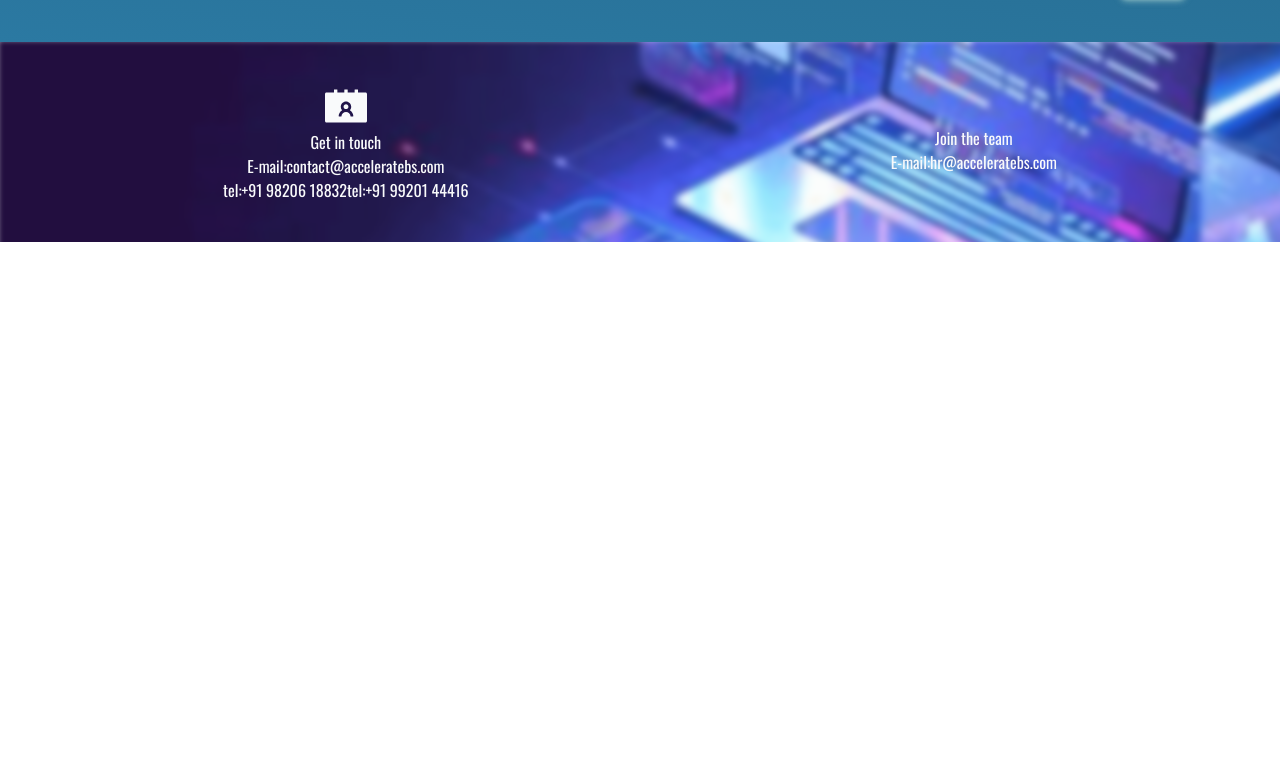
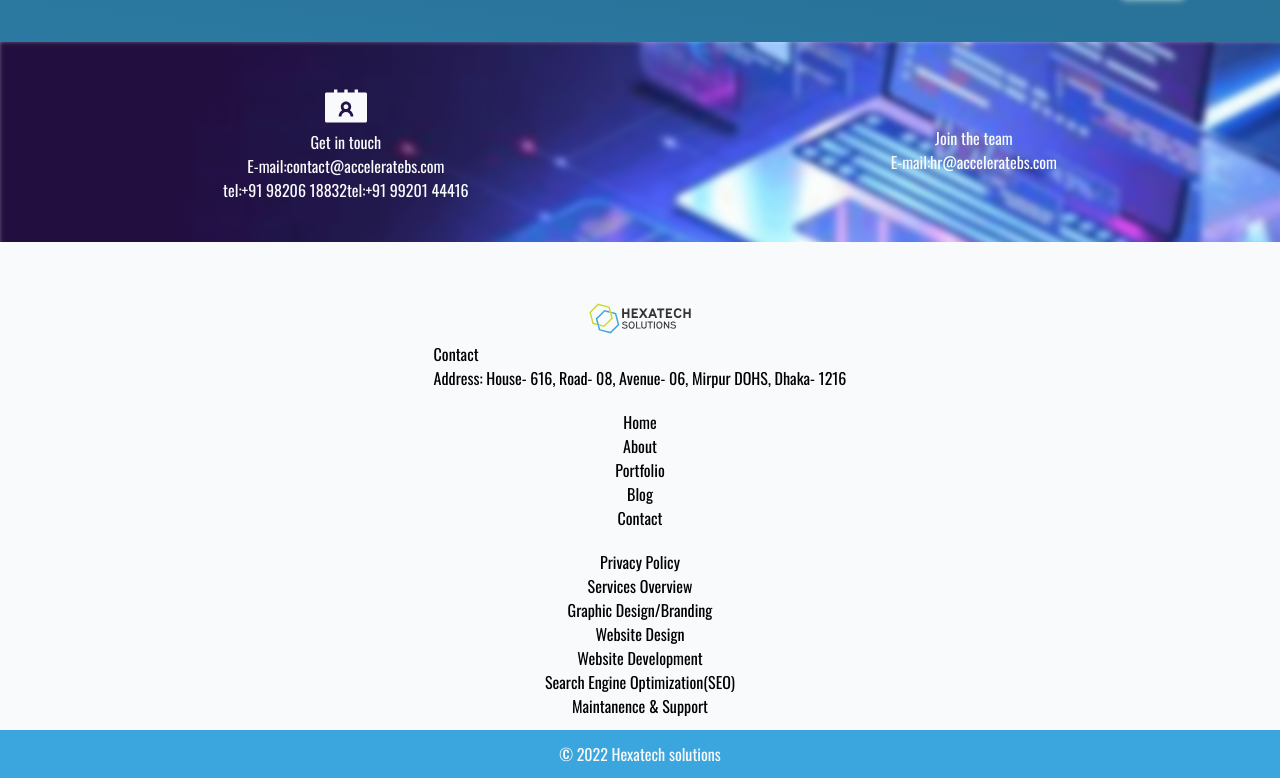
Before and after one commit to soyabatwork/hexatech-site, a Next.js app: page / in a window 1280 px wide. Shown: the part 3243-4021 px from the top of the page. Before the commit the page ends 3485 px from the top, so only its background shows below. Built offline with nearby package versions, Linux system fonts and the light colour scheme.

Commit message:
third commit

```diff
--- a/components/Footer.jsx
+++ b/components/Footer.jsx
@@ -1,42 +1,50 @@
+import Image from "next/image";
+import Link from "next/link";
 import React from "react";
-import HexaLogo from "../public/assets/svg/logo.svg";
+import HexaLogo from "../public/assets/svg/logo-dark.svg";
 
 const Footer = () => {
   return (
-    <div>
+    <div className="mt-5 ">
+      <div className="container mx-auto flex flex-col items-center">
         {/* logo */}
         <div
-        className="h-12 -mt-5 -translate-y-1/4 scale-125
-      mb-3"
+          className="h-12 scale-125
+        mb-5 block"
         >
           <Image height="100" width="100" src={HexaLogo} />
         </div>
-      <div>
+        <div className="space-y-5 p-3">
           {/* contact */}
           <div>
             <h6>Contact</h6>
             <p>
-            Address: House- 616, Road- 08, Avenue- 06, Mirpur DOHS, Dhaka- 1216
+              Address: House- 616, Road- 08, Avenue- 06, Mirpur DOHS, Dhaka-
+              1216
             </p>
           </div>
           {/* sitemap */}
-        <div>
-          <a href="/">Home</a>
-          <a href="/">About</a>
-          <a href="/">Portfolio</a>
-          <a href="/">Blog</a>
-          <a href="/">Contact</a>
+          <div className="flex flex-col items-center">
+            <Link href="/">Home</Link>
+            <Link href="/">About</Link>
+            <Link href="/">Portfolio</Link>
+            <Link href="/">Blog</Link>
+            <Link href="/">Contact</Link>
           </div>
           {/* links */}
-        <div>
-          <a href="/">Privacy Policy</a>
-          <a href="/">Services Overview</a>
-          <a href="/">Graphic Design/Branding</a>
-          <a href="/">Website Design</a>
-          <a href="/">Website Development</a>
-          <a href="/">Search Engine Optimization(SEO)</a>
-          <a href="/">Maintanence &amp; Support</a>
+          <div className="flex flex-col items-center">
+            <Link href="/">Privacy Policy</Link>
+            <Link href="/">Services Overview</Link>
+            <Link href="/">Graphic Design/Branding</Link>
+            <Link href="/">Website Design</Link>
+            <Link href="/">Website Development</Link>
+            <Link href="/">Search Engine Optimization(SEO)</Link>
+            <Link href="/">Maintanence &amp; Support</Link>
           </div>
+        </div>
+      </div>
+      <div className="text-center bg-blue-primary text-gray-50 py-3">
+        &copy; 2022 Hexatech solutions
       </div>
     </div>
   );
--- a/pages/index.js
+++ b/pages/index.js
@@ -1,3 +1,4 @@
+import Footer from "../components/Footer";
 import Header from "../components/Header";
 import Hero from "../components/Hero";
 import HeroContact from "../components/HeroContact";
@@ -20,6 +21,7 @@ export default function Home() {
       <HomeTemplates />
       <HeroSupport />
       <HeroContact />
+      <Footer />
     </div>
   );
 }
```
Lines whose indentation alone changed are shown as unchanged.
